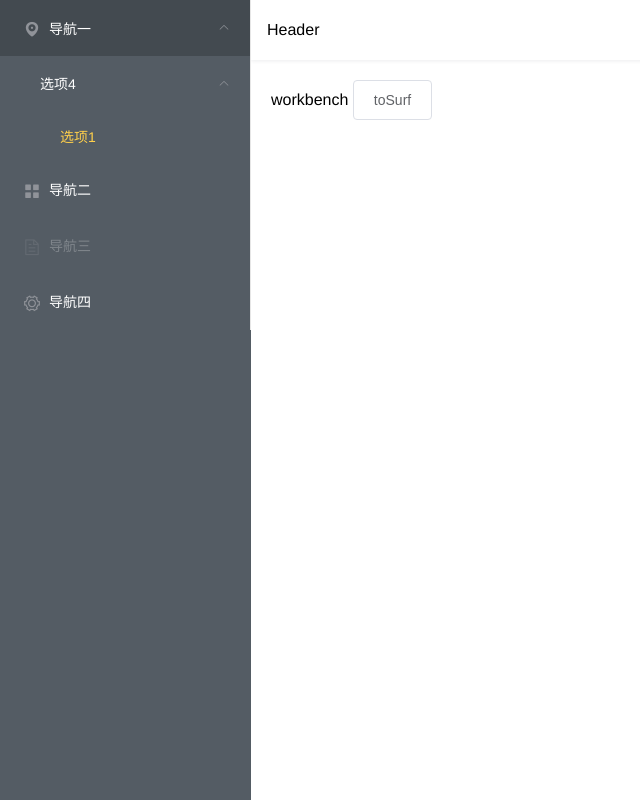
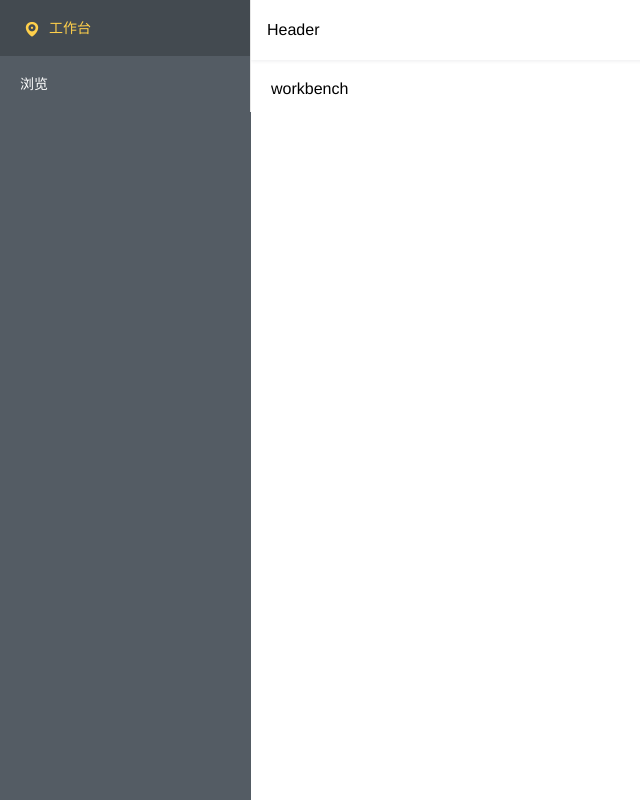
Before and after one commit to WeiChen93333/playground-vue, a Vue app: page /#/playground-vue/workbench in a window 1280 px wide. Shown: the whole page, without its empty margins (0-640 px from the left). Built offline with nearby package versions, Linux system fonts and the light colour scheme.

Commit message:
左侧菜单动态

```diff
--- a/package.json
+++ b/package.json
@@ -8,10 +8,11 @@
   "dependencies": {
     "ant-design-vue": "^2.2.1",
     "element-plus": "^1.0.2-beta.55",
-    "vue": "^3.0.5",
+    "vue": "^3.1.4",
     "vue-router": "^4.0.10"
   },
   "devDependencies": {
+    "@types/node": "^16.3.1",
     "@vitejs/plugin-vue": "^1.2.4",
     "@vue/compiler-sfc": "^3.0.5",
     "less": "^4.1.1",
--- a/src/components/Layout.vue
+++ b/src/components/Layout.vue
@@ -1,32 +1,24 @@
 <template>
   <el-container>
     <el-aside width="251px">
-      <el-menu default-active="1-4-1" unique-opened :collapse="isCollapse"
+      <el-menu :default-active="activeMenuItem" router unique-opened :collapse="isCollapse"
         background-color="#545c64"
         text-color="#fff"
-        active-text-color="#ffd04b">
-        <el-submenu index="1">
+        active-text-color="#ffd04b"
+        @select="selectMenuItem">
+        <template v-for="(menu, index) in menuList">
+          <el-submenu v-if="menu.showChildren">
             <template #title>
-            <i class="el-icon-location"></i>
-            <span>导航一</span>
+              <i :class="menu.res_icon"></i>
+              <span>{{ menu.res_title }}</span>
             </template>
-          <el-submenu index="1-4">
-            <template #title>选项4</template>
-            <el-menu-item index="1-4-1">选项1</el-menu-item>
+            <el-menu-item :index="menu.res_url" v-for="submenu in menu.children">{{ submenu.res_title }}</el-menu-item>
           </el-submenu>
-        </el-submenu>
-        <el-menu-item index="2">
-          <i class="el-icon-menu"></i>
-          <template #title>导航二</template>
+          <el-menu-item :index="menu.res_url" v-else>
+            <i :class="menu.res_icon"></i>
+            <template #title>{{ menu.res_title }}</template>
           </el-menu-item>
-        <el-menu-item index="3" disabled>
-          <i class="el-icon-document"></i>
-          <template #title>导航三</template>
-        </el-menu-item>
-        <el-menu-item index="4">
-          <i class="el-icon-setting"></i>
-          <template #title>导航四</template>
-        </el-menu-item>
+        </template>
       </el-menu>
     </el-aside>
     <el-container>
@@ -38,23 +30,13 @@
   </el-container>
 </template>
 
-<script lang="ts">
+<script setup lang="ts">
 import router from '@/router'
 import menuList from './menuList'
-import { ref, defineComponent } from 'vue'
-export default defineComponent({
-  setup() {
-
-    const isCollapse = ref(false);
-    return {
-      isCollapse
-    };
-  },
-  created () {
-    this.generateRoutes()
-  },
-  methods: {
-    generateRoutes () {
+import { ref, onMounted } from 'vue'
+  const isCollapse = ref(false)
+  onMounted(() => generateRoutes())
+  const generateRoutes = () => {
     const routeList : any[] = []
     menuList.forEach(menu => {
       // 不展示子菜单则为可点击菜单, 才加入路由列表
@@ -63,22 +45,25 @@ export default defineComponent({
         const route = {
           path,
           name: menu.res_url,
-            component: () => import(`@/views${path}`)
+          component: () => import(`@/views${path}.vue`)
         }
         routeList.push(route)
       }
     })
-      console.log(routeList)
-      console.log(router)
-      router.addRoute('playground-vue', {
-        path: '/playground-vue/surfing',
-        name: 'surfing',
-        meta: { title: '工作台' },
-        component: () => import(`@/views/surfing/index.vue`)
-      })
+    // console.log('routerset')
+    // router.addRoute('playground-vue', {
+    //   path: '/playground-vue/surfing',
+    //   name: 'surfing',
+    //   meta: { title: '网上冲浪' },
+    //   component: () => import(`@/views/surfing/index.vue`)
+    // })
+    // console.log(this.$router)
   }
+  let activeMenuItem: string = 'workbench'
+  const selectMenuItem = (index: string) => {
+    activeMenuItem = index
+
   }
-});
 </script>
 
 <style lang="less" scoped>
--- a/src/components/menuList.ts
+++ b/src/components/menuList.ts
@@ -2,13 +2,16 @@ export default [
   {
     res_title: '工作台',
     res_url: 'workbench',
+    res_icon: 'el-icon-location',
     parent_url: null,
     showChildren: false,
+    children: []
   },
   {
     res_title: '浏览',
     res_url: 'surfing',
     parent_url: null,
     showChildren: false,
+    children: []
   },
 ]
--- a/src/router/index.ts
+++ b/src/router/index.ts
@@ -1,6 +1,6 @@
-import {createRouter, createWebHashHistory} from "vue-router"
-const path = '/workbench'
-const routes = [
+import {createRouter, createWebHashHistory, RouteRecordRaw} from "vue-router"
+
+const routes: Array<RouteRecordRaw> = [
   {
     path:'/',
     redirect: '/playground-vue'
@@ -16,6 +16,12 @@ const routes = [
         name: 'workbench',
         meta: { title: '工作台' },
         component: () => import(`@/views/workbench/index.vue`)
+      },
+      {
+        path: '/playground-vue/surfing',
+        name: 'surfing',
+        meta: { title: '网上冲浪' },
+        component: () => import(`@/views/surfing/index.vue`)
       }
     ]
   }
@@ -27,8 +33,8 @@ const router = createRouter({
 });
 
 router.beforeEach((to, from, next) => {
-  document.title = `学习园地 - ${to.meta.title}`;
+  document.title = `学习园地 - ${to.meta.title}`
   next()
-});
+})
 
 export default router;
--- a/src/views/workbench/index.vue
+++ b/src/views/workbench/index.vue
@@ -1,7 +1,6 @@
 <template>
   <div class="container">
     workbench
-    <el-button @click="toSurf">toSurf</el-button>
 
   </div>
 </template>
--- a/tsconfig.json
+++ b/tsconfig.json
@@ -9,7 +9,10 @@
     "resolveJsonModule": true,
     "esModuleInterop": true,
     "lib": ["esnext", "dom"],
-    "types": ["vite/client"]
+    "types": ["vite/client"],
+    "paths": {
+      "@/*": ["./src/*"]
+    }
   },
   "include": ["src/**/*.ts", "src/**/*.d.ts", "src/**/*.tsx", "src/**/*.vue"]
 }
```
Also changed, not shown: 2 other files (tests, documents, lock files or other folders). Lines whose indentation alone changed are shown as unchanged.
